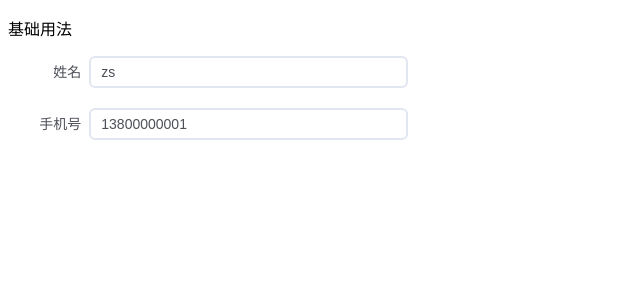
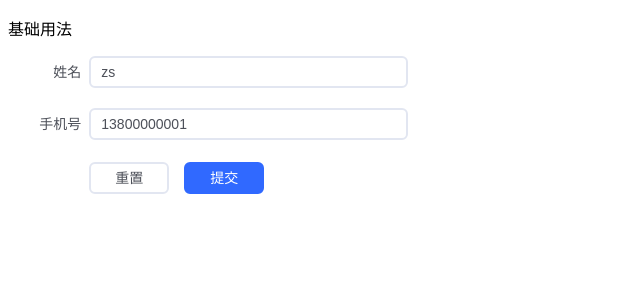
Before and after one commit to liulongbin1314/vue3-ui-library, a Vue app in the folder examples/: page / in a window 1280 px wide. Shown: the top 300 px of the page, without its empty margins (0-640 px from the left). Built offline with nearby package versions, Linux system fonts and the light colour scheme.

Commit message:
初步为Form组件搭建表单校验的结构

```diff
--- a/examples/src/components/FormTest.vue
+++ b/examples/src/components/FormTest.vue
@@ -5,6 +5,7 @@
   <a-form
     :model="formData"
     :rules="formRules"
+    ref="formRef"
     label-position="right"
     width="400px"
     label-width="100"
@@ -16,24 +17,19 @@
     <a-form-item label="手机号" prop="phone">
       <a-input v-model="formData.phone"></a-input>
     </a-form-item>
+
+    <a-form-item label=" ">
+      <a-button style="margin-right: 15px">重置</a-button>
+      <a-button type="primary" @click="submit">提交</a-button>
+    </a-form-item>
   </a-form>
 </template>
 
 <script setup>
-import { ref } from 'vue'
+import { ref, shallowRef } from 'vue'
 
 const formData = ref({ name: 'zs', phone: '13800000001' })
-
-// 姓名的校验规则
-// trigger: 'blur'
-// trigger: ['blur', 'change']
-// 省略 trigger
-// const nameRules = {
-//   type: 'string',
-//   required: true,
-//   message: '姓名不能为空！',
-//   trigger: ['blur', 'change']
-// }
+const formRef = shallowRef(null)
 
 const nameRules = [
   { type: 'string', required: true, message: '姓名不能为空！', trigger: 'blur' },
@@ -42,7 +38,18 @@ const nameRules = [
 
 const formRules = {
   name: { pattern: /^[a-z]{2,5}$/, message: '姓名必须是2-5位的小写字母', trigger: 'blur' },
-  phone: { type: 'string', required: true, message: '手机号不能为空！', trigger: 'blur' }
+  phone: [
+    { type: 'string', required: true, message: '手机号不能为空！', trigger: 'blur' },
+    { pattern: /^1[3-9]\d{9}$/, message: '手机号格式不正确！', trigger: 'change' }
+  ]
+}
+
+// 点击提交按钮，触发 submit 函数
+const submit = () => {
+  formRef.value.validate((valid) => {
+    if (!valid) return console.log('整个表单中的数据校验失败了！')
+    console.log('整个表单中的数据校验通过了！', formData.value)
+  })
 }
 </script>
 
--- a/packages/components/form/src/form.vue
+++ b/packages/components/form/src/form.vue
@@ -41,6 +41,14 @@ const uStyle = useStyle()
 const styledWidth = computed(() => uStyle.width(props.width))
 
 provide(FORM_PROPS, { ...toRefs(props) })
+
+const validate = (cb) => {
+  console.log('触发了 Form 组件的 validate 函数！')
+}
+
+defineExpose({
+  validate
+})
 </script>
 
 <style scoped></style>
```
